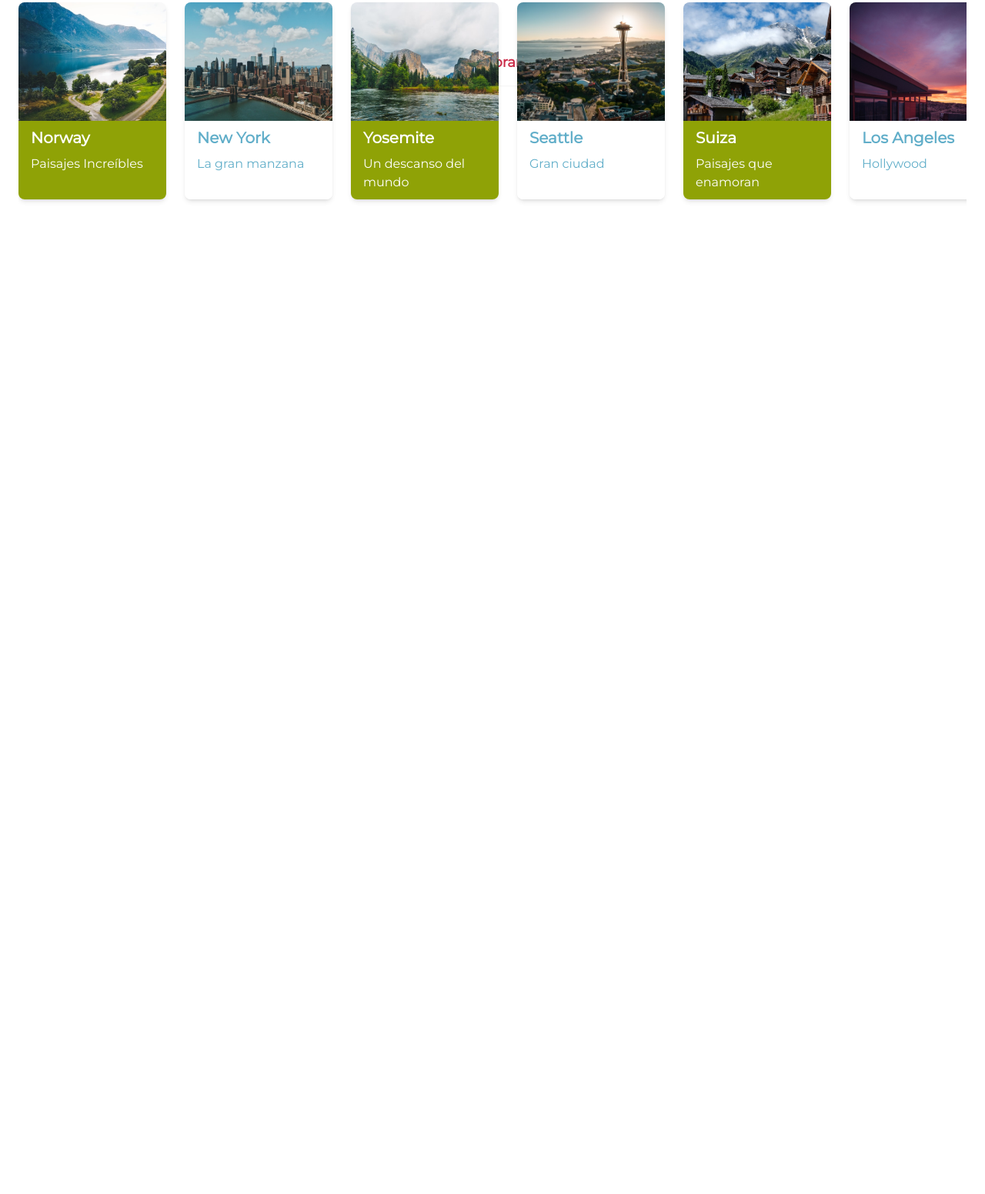
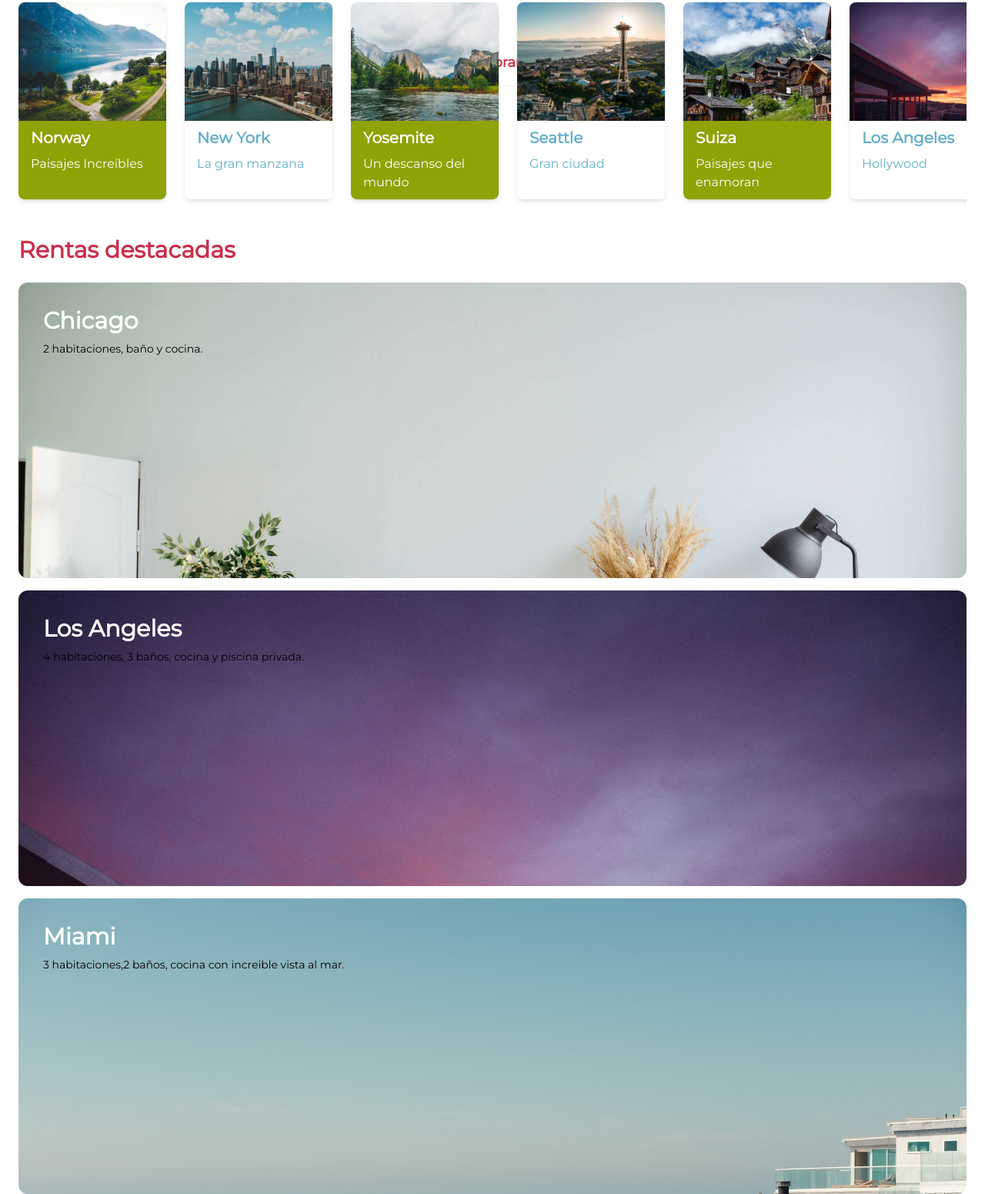
Before and after one commit to nicolas4746/Platzi-travel, a website: page public/index.html in a window 1280 px wide. Shown: the part 397-1948 px from the top of the page at 77% size. Before the commit the page ends 800 px from the top, so only its background shows below. Drawn offline with Linux system fonts and the light colour scheme.

Commit message:
seccion de rentas destacadas lista

```diff
--- a/public/index.html
+++ b/public/index.html
@@ -114,7 +114,23 @@
                 </div>
             </div>
         </div>
-        <div id="rentas_destacadas"></div>
+        <div class="px-6 h-full w-full" id="rentas_destacadas">
+            <p class="text-3xl text-primary font-semibold pb-6 mt-2">Rentas destacadas</p>
+            <div class="w-full h-auto flex flex-col space-y-4 items-center justify-center">
+                <div class="w-full h-96 bg-chicago bg-cover rounded-xl">
+                    <p class="CardTitle">Chicago</p>
+                    <p class="text-sm pl-8 text-black mr-24">2 habitaciones, baño y cocina.</p>
+                </div>
+                <div class="w-full h-96 bg-LA bg-cover rounded-xl">
+                    <p class="CardTitle">Los Angeles</p>
+                    <p class="text-sm pl-8 text-black mr-24">4 habitaciones, 3 baños, cocina y piscina privada.</p>
+                </div>
+                <div class="w-full h-96 bg-miami bg-cover rounded-xl">
+                    <p class="CardTitle">Miami</p>
+                    <p class="text-sm pl-8 text-black mr-24">3 habitaciones,2 baños, cocina con increible vista al mar.</p>
+                </div>
+            </div>
+        </div>
         <div id="faq"></div>
     </section>
     <footer></footer>
--- a/src/css/tailwind.css
+++ b/src/css/tailwind.css
@@ -5,3 +5,6 @@
 .Card{
     @apply w-48 h-64 shadow-md rounded-lg flex-none transform transition-all hover:-translate-y-4 hover:shadow-xl
 }
+.CardTitle {
+    @apply text-3xl px-8 pt-8 pb-2 font-semibold text-white
+}
```
Also changed, not shown: public/css/tailwind.css.
